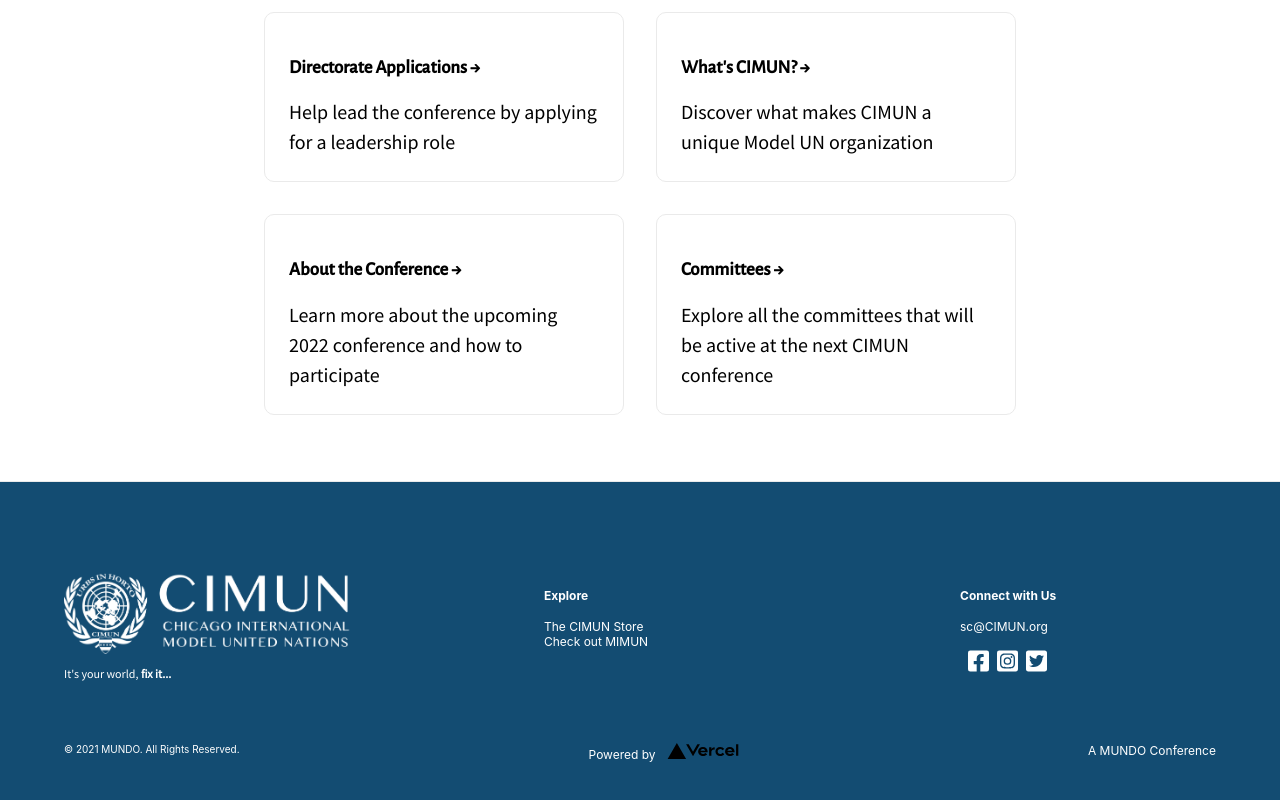
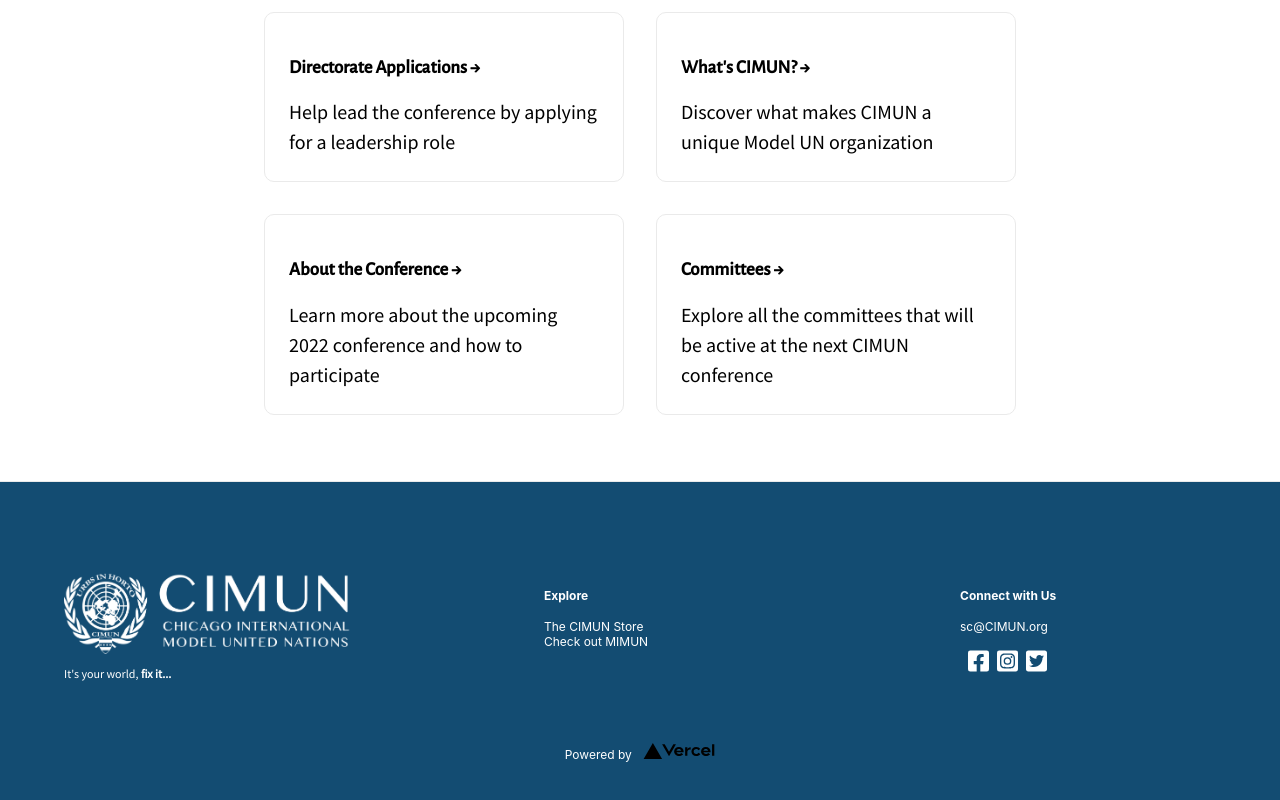
Before and after one commit to Model-UN/cimun-web, a Next.js app: page / in a window 1280 px wide. Shown: the part 900-1700 px from the top of the page. Built offline with nearby package versions, Linux system fonts and the light colour scheme.

Commit message:
#18 Good for now

```diff
--- a/components/footer/index.tsx
+++ b/components/footer/index.tsx
@@ -13,8 +13,8 @@ const Footer: React.FC = () => (
             <Image
               src='/CIMUN_White.png'
               layout='responsive'
-              width={120}
-              height={34}
+              width={105}
+              height={30}
             />
           </div>
           <p>
@@ -40,7 +40,7 @@ const Footer: React.FC = () => (
           <div >
             <a href="mailto:SC@cimun.org">sc@CIMUN.org</a>
           </div>
-            <br></br>
+          <br />
           <div >
             <a href="https://www.facebook.com/CIMUNMUNDO" target="_blank" rel="noreferrer">
               <Icon icon={['fab', 'facebook-square']} />
@@ -55,13 +55,13 @@ const Footer: React.FC = () => (
         </FooterCol>
       </FooterSection>
       <FooterSection>
-        <small>&copy; 2021 MUNDO. All Rights Reserved.</small>
+        <div/>
         <VercelLink
           href="https://vercel.com?utm_source=create-next-app&utm_medium=default-template&utm_campaign=create-next-app"
           target="_blank"
           rel="noopener noreferrer"
         >
-          Powered by{' '}
+          Powered by{'    '}
           <LogoBox>
             <Image
               alt="Vercel Logo"
@@ -72,9 +72,7 @@ const Footer: React.FC = () => (
             />
           </LogoBox>
         </VercelLink>
-        <div>
-          A MUNDO Conference
-        </div>
+        <div/>
       </FooterSection>
     </FooterNav>
   </StyledFooter>
--- a/styles/containers.ts
+++ b/styles/containers.ts
@@ -2,7 +2,7 @@ import { colors } from "./colors";
 import styled from 'styled-components'
 
 interface ContainerType {
-  color?: string; ///Passing Optional Props
+  color?: string; // Passing Optional Props
   margins?: string;
   width?: string;
   height?: string;
@@ -13,7 +13,6 @@ interface ContainerType {
   direction?: string;
   display?: string;
 };
-
 
 export const Wrapper = styled.div<ContainerType>`
   margin: ${(props: ContainerType) =>
```
Lines whose indentation alone changed are shown as unchanged.
